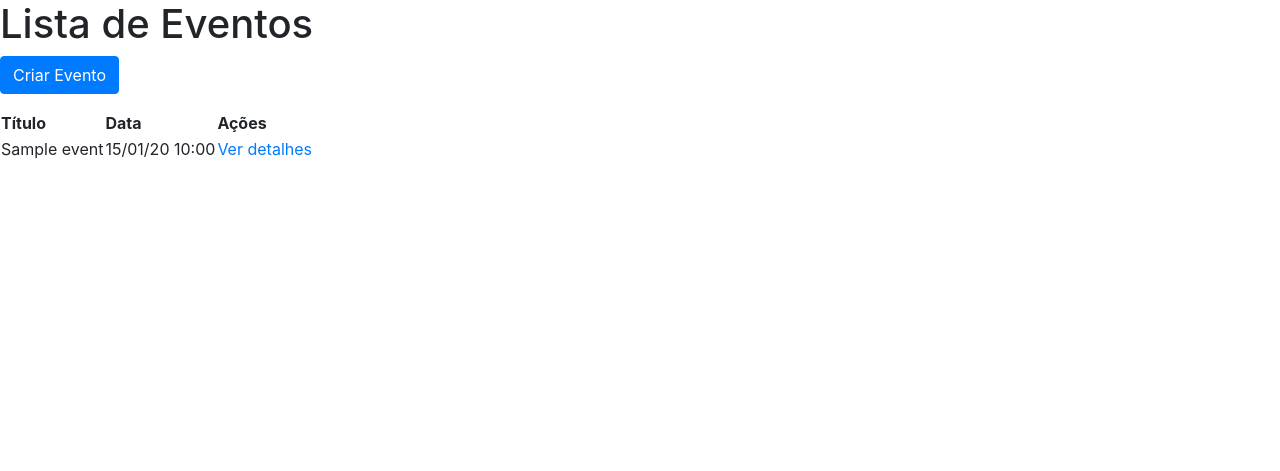
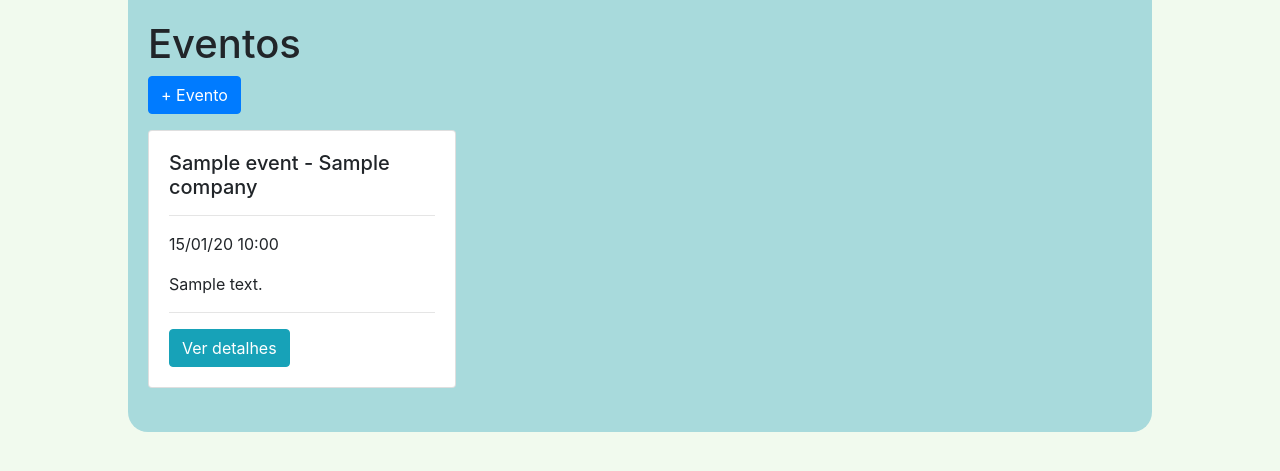
Before and after one commit to yurimachados/event_platform, a Django app: page /event-list/ in a window 1280 px wide. Shown: the top 471 px of the page. Run offline with Django 4.2, Linux system fonts and the light colour scheme; tables that the repository leaves empty hold one stand-in row (values such as "Sample post"); some libraries are stand-ins or nearby versions.

Commit message:
Add styling to base.html and update event_list.html and event_update.html templates

```diff
--- a/core/templates/core/base.html
+++ b/core/templates/core/base.html
@@ -9,10 +9,24 @@
     <!-- jQuery and Bootstrap Bundle (includes Popper) -->
     <script src="https://code.jquery.com/jquery-3.5.1.slim.min.js"></script>
     <script src="https://stackpath.bootstrapcdn.com/bootstrap/4.5.2/js/bootstrap.bundle.min.js"></script>
+    <style>
+        body {
+            background: #f1faee;
+        }
+        .container {
+            background: #a8dadc;
+            max-width: 80%;
+            padding: 20px;
+            border-radius:0px 0px 20px 20px;
+        }
+    </style>
     {% block extra_head %}{% endblock %}
 </head>
 <body>
-    {% block content %}{% endblock %}
-    {% block extra_scripts %}{% endblock %}
-</body>
+
+        <div class='container'>
+            {% block content %}{% endblock %}
+        </div>
+        {% block extra_scripts %}{% endblock %}
+    </body>
 </html>
--- a/core/templates/core/event_list.html
+++ b/core/templates/core/event_list.html
@@ -5,24 +5,24 @@
 {% endblock %}
 
 {% block content %}
-    <h1>Lista de Eventos</h1>
-    <a href="{% url 'event-create' %}" class="btn btn-primary mb-3">Criar Evento</a>
-    <table>
-        <thead>
-            <tr>
-                <th>Título</th>
-                <th>Data</th>
-                <th>Ações</th>
-            </tr>
-        </thead>
-        <tbody>
-            {% for event in events %}
-                <tr>
-                    <td>{{ event.title }}</td>
-                    <td>{{ event.date|date:"d/m/y H:i" }}</td>
-                    <td><a href="{% url 'event-detail' event.id %}">Ver detalhes</a></td>
-                </tr>
-            {% endfor %}
-        </tbody>
-    </table>
+    <h1>Eventos</h1>
+    <a href="{% url 'event-create' %}" class="btn btn-primary mb-3">+ Evento</a>
+
+    <div class="row">
+        {% for event in events %}
+            <div class="col-md-4 mb-4">
+                <div class="card">
+                    {% comment %} <img src="{{ event.image.url }}" class="card-img-top" alt="{{ event.title }}"> {% endcomment %}
+                    <div class="card-body">
+                        <h5 class="card-title">{{ event.title }} - {{ event.company }}</h5>
+                        <hr>
+                        <p class="card-text">{{ event.date|date:"d/m/y H:i" }}</p>
+                        <p class="card-text">{{ event.description }}</p>
+                        <hr>
+                        <a href="{% url 'event-detail' event.id %}" class="btn btn-info">Ver detalhes</a>
+                    </div>
+                </div>
+            </div>
+        {% endfor %}
+    </div>
 {% endblock %}
--- a/core/templates/core/event_update.html
+++ b/core/templates/core/event_update.html
@@ -19,6 +19,6 @@
       {{ form.errors }}
     </div>
   {% endif %}
-  <button type="submit">Atualizar</button>
+  <button class='btn btn-primary' type="submit">Atualizar</button>
 </form>
 {% endblock %}
--- a/core/views.py
+++ b/core/views.py
@@ -43,6 +43,14 @@ class EventUpdateView(UpdateView):
     template_name = 'core/event_update.html'
     success_url = reverse_lazy('event-list')
 
+    def get_form(self, **kwargs):
+        form = super().get_form(**kwargs)
+
+        if self.object:
+            form.fields['date'].widget = forms.TextInput(attrs={'class': 'form-control', 'type': 'datetime-local'})
+
+        return form
+
     def get_context_data(self, **kwargs):
         context = super().get_context_data(**kwargs)
         context['companies'] = Company.objects.all()
```
